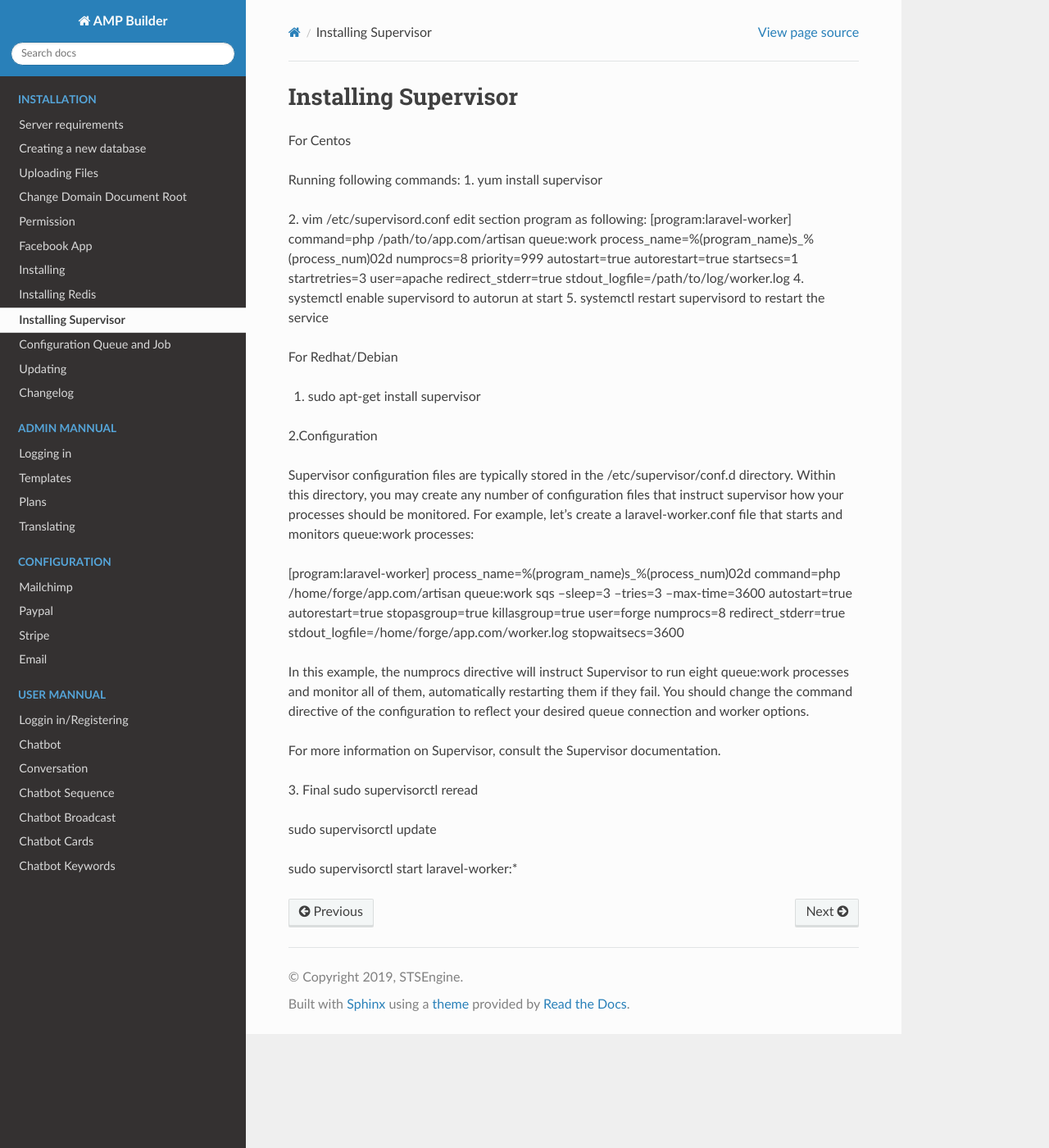
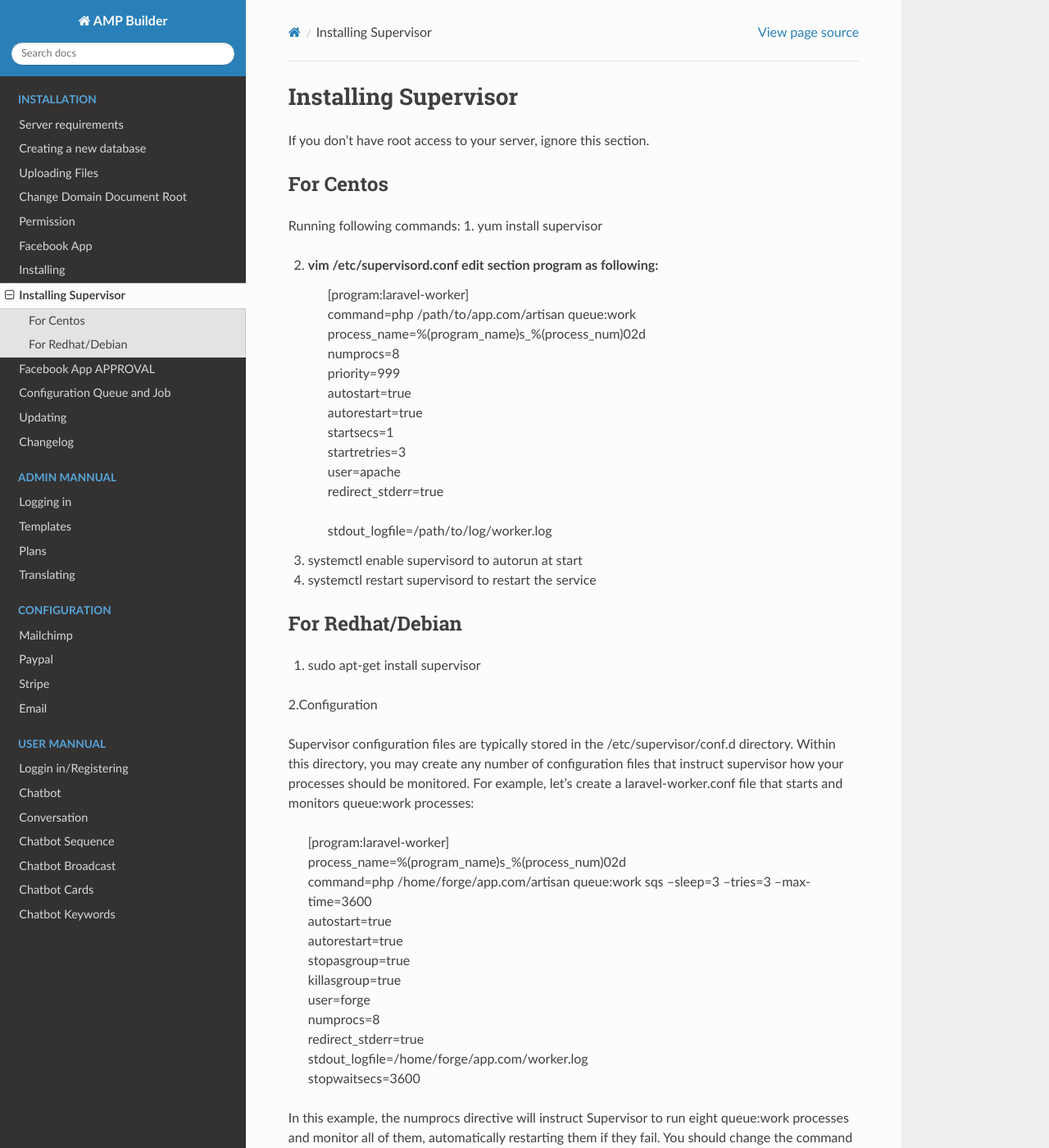
Before and after one commit to vhtnam/chatbot-docs, a Sphinx documentation site: the page built from source/_install/install_supervisor.rst, in a window 1280 px wide and 1400 px high. Shown: the whole window at 82% size. Built offline with Sphinx 7.4.7 and the Read the Docs theme 2.0.0, drawn with Linux system fonts in a browser that asks for light colours; pages that are not in the unit, such as notebooks, are missing from menus; some of the changed text lies outside the part shown.

```diff
--- a/source/_install/install_supervisor.rst
+++ b/source/_install/install_supervisor.rst
@@ -1,58 +1,61 @@
 Installing Supervisor
 ==============
 
+If you don't have root access to your server, ignore this section.
 
+==============
 For Centos
-
+==============
 Running following commands:
 1. yum install supervisor
 
 2. vim /etc/supervisord.conf edit section program as following:
-[program:laravel-worker]
-command=php /path/to/app.com/artisan queue:work
-process_name=%(program_name)s_%(process_num)02d
-numprocs=8
-priority=999
-autostart=true
-autorestart=true
-startsecs=1
-startretries=3
-user=apache
-redirect_stderr=true
-stdout_logfile=/path/to/log/worker.log
-4. systemctl enable supervisord to autorun at start
-5. systemctl restart supervisord to restart the service
+	| [program:laravel-worker]
+	| command=php /path/to/app.com/artisan queue:work
+	| process_name=%(program_name)s_%(process_num)02d
+	| numprocs=8
+	| priority=999
+	| autostart=true
+	| autorestart=true
+	| startsecs=1
+	| startretries=3
+	| user=apache
+	| redirect_stderr=true
+	stdout_logfile=/path/to/log/worker.log
+3. systemctl enable supervisord to autorun at start
+4. systemctl restart supervisord to restart the service
 
+==============
 For Redhat/Debian
-
+==============
 1. sudo apt-get install supervisor
 
 2.Configuration
 
 Supervisor configuration files are typically stored in the /etc/supervisor/conf.d directory. Within this directory, you may create any number of configuration files that instruct supervisor how your processes should be monitored. For example, let's create a laravel-worker.conf file that starts and monitors queue:work processes:
 
-[program:laravel-worker]
-process_name=%(program_name)s_%(process_num)02d
-command=php /home/forge/app.com/artisan queue:work sqs --sleep=3 --tries=3 --max-time=3600
-autostart=true
-autorestart=true
-stopasgroup=true
-killasgroup=true
-user=forge
-numprocs=8
-redirect_stderr=true
-stdout_logfile=/home/forge/app.com/worker.log
-stopwaitsecs=3600
+	| [program:laravel-worker]
+	| process_name=%(program_name)s_%(process_num)02d
+	| command=php /home/forge/app.com/artisan queue:work sqs --sleep=3 --tries=3 --max-time=3600
+	| autostart=true
+	| autorestart=true
+	| stopasgroup=true
+	| killasgroup=true
+	| user=forge
+	| numprocs=8
+	| redirect_stderr=true
+	| stdout_logfile=/home/forge/app.com/worker.log
+	| stopwaitsecs=3600
 
 
-In this example, the numprocs directive will instruct Supervisor to run eight queue:work processes and monitor all of them, automatically restarting them if they fail. You should change the command directive of the configuration to reflect your desired queue connection and worker options.
+| In this example, the numprocs directive will instruct Supervisor to run eight queue:work processes and monitor all of them, automatically restarting them if they fail. You should change the command directive of the configuration to reflect your desired queue connection and worker options.
 
 
-For more information on Supervisor, consult the Supervisor documentation.
+| For more information on Supervisor, consult the Supervisor documentation.
 
 3. Final
-sudo supervisorctl reread
+	| sudo supervisorctl reread
 
-sudo supervisorctl update
+	| sudo supervisorctl update
 
-sudo supervisorctl start laravel-worker:*
+	| sudo supervisorctl start laravel-worker:*
--- a/source/index.rst
+++ b/source/index.rst
@@ -25,10 +25,9 @@ This documentation will help you learn all about creating Chatbot, configure sys
    _install/file_permission
    _install/facebook_app
    _install/install
-   _install/install_redis
    _install/install_supervisor
+   _install/facebook_app_approval
    _install/queue
-
    _install/updating
    changelog
 
```
Also changed, not shown: source/_config/paypal.rst (+4 -4 lines), source/_install/facebook_app_approval.rst (+33 -33 lines), source/_install/queue.rst (+11 -14 lines), source/assets/images/queue.gif (added).
